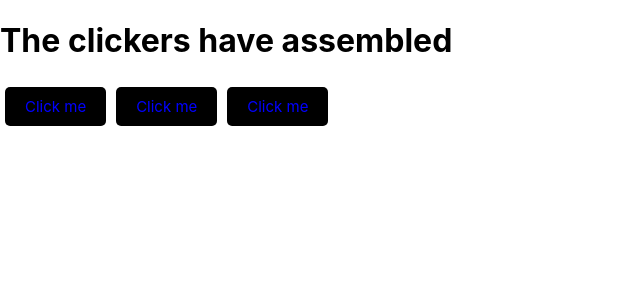
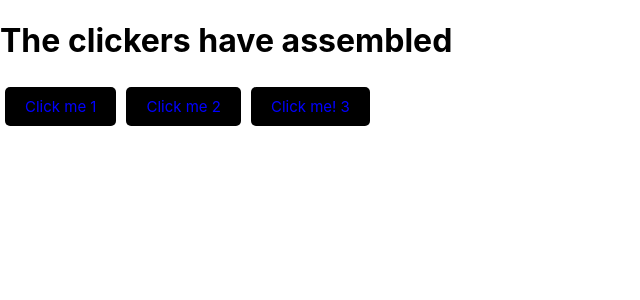
Before and after one commit to Samyuth/ReactWorkshop, a JavaScript app in the folder example/: page / in a window 1280 px wide. Shown: the top 300 px of the page, without its empty margins (0-640 px from the left). Built offline with nearby package versions, Linux system fonts and the light colour scheme; the HTML template or start-up script is replaced by a standard one.

Commit message:
Adding props to the component

```diff
--- a/example/src/App.js
+++ b/example/src/App.js
@@ -5,9 +5,9 @@ function App() {
   return (
     <div className="App">
       <h1>The clickers have assembled</h1>
-      <Clicker />
-      <Clicker />
-      <Clicker />
+      <Clicker buttonIndex={1} />
+      <Clicker buttonIndex={2} />
+      <Clicker buttonIndex={3} exclamation/>
     </div>
   );
 }
--- a/example/src/components/Clicker.js
+++ b/example/src/components/Clicker.js
@@ -1,10 +1,14 @@
 import '../App.css'
 
-export default function Clicker() {
-    const text = "Click me"
+export default function Clicker({defaultText="Click me", buttonIndex, ...props}) {
+    const text = defaultText
     return (
       <>
-        <button className="btn" style={{color: 'blue'}}>{text}</button>
+        <button className="btn" style={{color: 'blue'}}>
+          {text +
+            (props.exclamation ? "!" : "")
+            + " " + buttonIndex}
+        </button>
       </>
     );
   }
```
